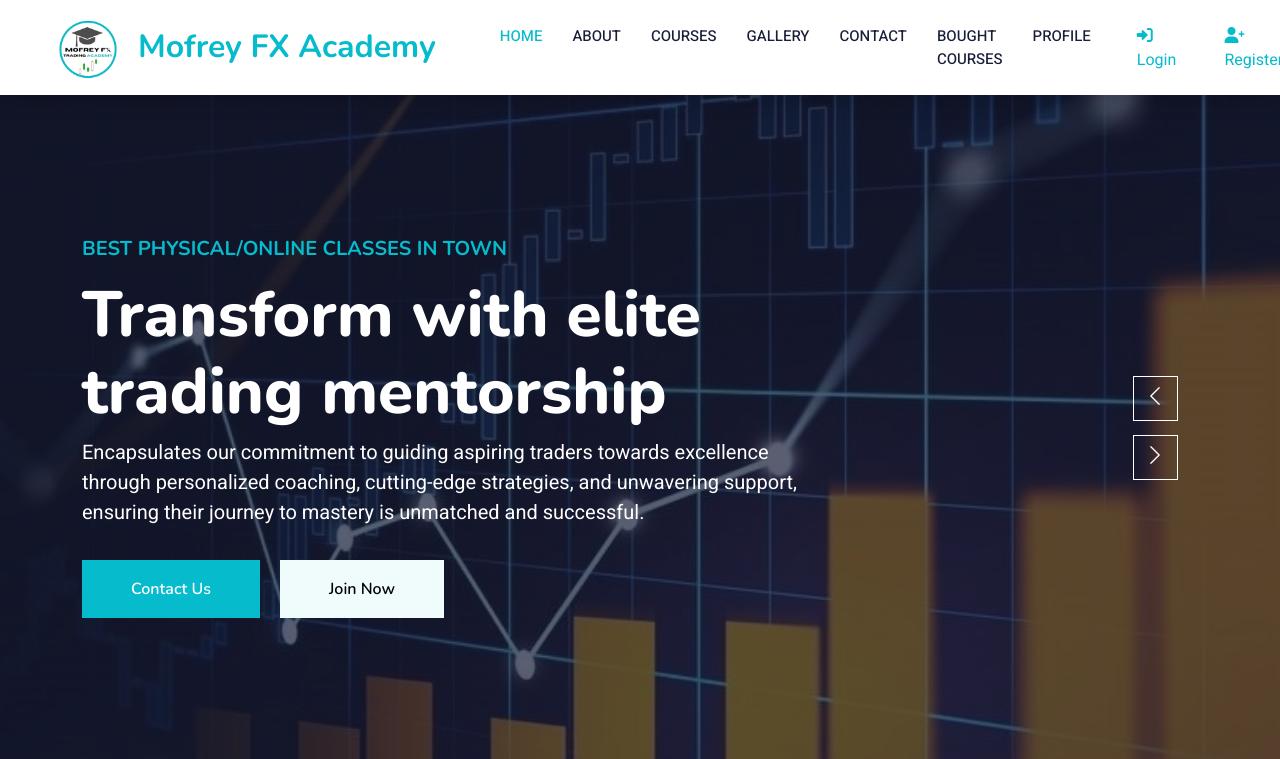
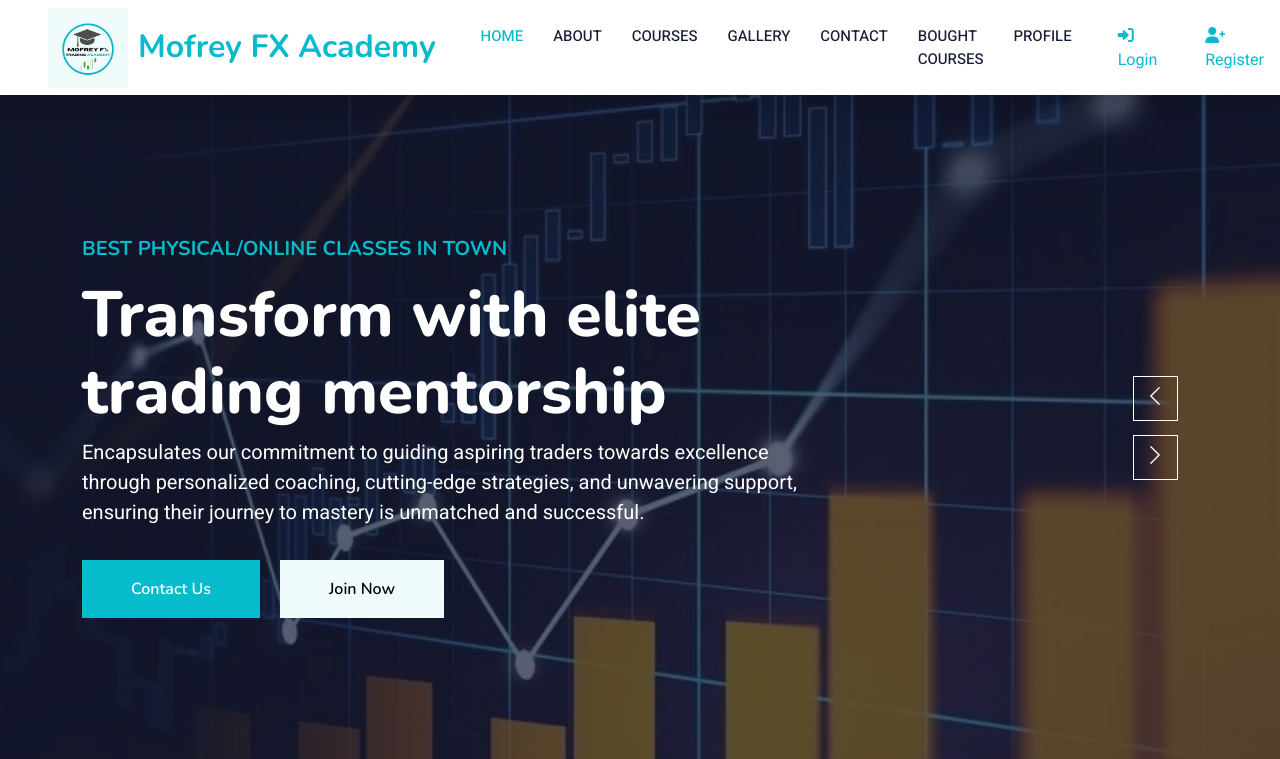
Before and after one commit to willymwaura/mofrey-e-learing-platfrom, a Django app: page / in a window 1280 px wide; the page is wider, and only the part inside the window is pictured. Shown: the top 759 px of that part. Run offline with Django 3.2, Linux system fonts and the light colour scheme; data that the repository does not hold is empty; some libraries are stand-ins or nearby versions.

Commit message:
adding images using static

```diff
--- a/template/about.html
+++ b/template/about.html
@@ -30,7 +30,7 @@
     <!-- Template Stylesheet -->
     <link href="{% static 'css/style.css' %}" rel="stylesheet">
     <link href="{% static 'img/LOG.jpg' %}" rel="stylesheet">
-    <link rel="icon" href="/static/img/Mofrey-Markets.jpg">
+    <link rel="icon" href="{% static 'img/Mofrey-Markets.jpg' %}">
 </head>
 
 <body>
@@ -47,7 +47,7 @@
 <!-- Navbar Start -->
 <nav class="navbar navbar-expand-lg bg-white navbar-light shadow sticky-top p-0">
     <a href="/index" class="navbar-brand d-flex align-items-center px-4 px-lg-5">
-        <img src="/static/img/logofx.png" alt="Mofrey FX Logo" style="height: auto; max-height: 80px; margin-right: 10px;">
+        <img src="{% static 'img/logofx.png' %}" alt="Mofrey FX Logo" style="height: auto; max-height: 80px; margin-right: 10px;">
         <h2 class="m-0 text-primary">Mofrey FX Academy</h2>
     </a>
     <button type="button" class="navbar-toggler me-4" data-bs-toggle="collapse" data-bs-target="#navbarCollapse">
@@ -232,7 +232,7 @@
                     <h4 class="text-white mb-3">Mofrey FX Academy</h4>
                     <div class="row g-2 pt-2">
                         <div class="col-12">
-                            <img class="img-fluid bg-light p-1" src="/static/img/Mofrey-Markets-removebg-preview.png" alt="Website Logo"  style="width: 200px; height: 170px;">
+                            <img class="img-fluid bg-light p-1" src="{% static 'img/Mofrey-Markets-removebg-preview.png' %}" alt="Website Logo" style="width: 200px; height: 170px;">
                         </div>
                     </div>
                 </div>
--- a/template/allcourses.html
+++ b/template/allcourses.html
@@ -30,7 +30,7 @@
      <!-- Template Stylesheet -->
      <link href="{% static 'css/style.css' %}" rel="stylesheet">
      <link href="{% static 'img/LOG.jpg' %}" rel="stylesheet">
-     <link rel="icon" href="/static/img/Mofrey-Markets.jpg">
+     <link rel="icon" href="{% static 'img/Mofrey-Markets.jpg' %}">
 </head>
 
 <body>
@@ -48,7 +48,7 @@
 <!-- Navbar Start -->
 <nav class="navbar navbar-expand-lg bg-white navbar-light shadow sticky-top p-0">
     <a href="/index" class="navbar-brand d-flex align-items-center px-4 px-lg-5">
-        <img src="/static/img/logofx.png" alt="Mofrey FX Logo" style="height: auto; max-height: 80px; margin-right: 10px;">
+        <img src="{% static 'img/logofx.png' %}" alt="Mofrey FX Logo" style="height: auto; max-height: 80px; margin-right: 10px;">
         <h2 class="m-0 text-primary">Mofrey FX Academy</h2>
     </a>
     <button type="button" class="navbar-toggler me-4" data-bs-toggle="collapse" data-bs-target="#navbarCollapse">
@@ -218,7 +218,7 @@
                 <h4 class="text-white mb-3">Mofrey FX Academy</h4>
                 <div class="row g-2 pt-2">
                     <div class="col-12">
-                        <img class="img-fluid bg-light p-1" src="/static/img/Mofrey-Markets-removebg-preview.png" alt="Website Logo"  style="width: 200px; height: 170px;">
+                        <img class="img-fluid bg-light p-1" src="{% static 'img/Mofrey-Markets-removebg-preview.png' %}" alt="Website Logo" style="width: 200px; height: 170px;">
                     </div>
                 </div>
             </div>
--- a/template/contact.html
+++ b/template/contact.html
@@ -30,7 +30,7 @@
    <!-- Template Stylesheet -->
    <link href="{% static 'css/style.css' %}" rel="stylesheet">
    <link href="{% static 'img/LOG.jpg' %}" rel="stylesheet">
-   <link rel="icon" href="/static/img/Mofrey-Markets.jpg">
+   <link rel="icon" href="{% static 'img/Mofrey-Markets.jpg' %}">
 </head>
 
 <body>
@@ -49,7 +49,7 @@
    <!-- Navbar Start -->
 <nav class="navbar navbar-expand-lg bg-white navbar-light shadow sticky-top p-0">
     <a href="/index" class="navbar-brand d-flex align-items-center px-4 px-lg-5">
-        <img src="/static/img/logofx.png" alt="Mofrey FX Logo" style="height: auto; max-height: 80px; margin-right: 10px;">
+        <img src="{% static 'img/logofx.png' %}" alt="Mofrey FX Logo" style="height: auto; max-height: 80px; margin-right: 10px;">
         <h2 class="m-0 text-primary">Mofrey FX Academy</h2>
     </a>
     <button type="button" class="navbar-toggler me-4" data-bs-toggle="collapse" data-bs-target="#navbarCollapse">
@@ -239,7 +239,7 @@
                 <h4 class="text-white mb-3">Mofrey FX Academy</h4>
                 <div class="row g-2 pt-2">
                     <div class="col-12">
-                        <img class="img-fluid bg-light p-1" src="/static/img/Mofrey-Markets-removebg-preview.png" alt="Website Logo"  style="width: 200px; height: 170px;">
+                        <img class="img-fluid bg-light p-1" src="{% static 'img/Mofrey-Markets-removebg-preview.png' %}" alt="Website Logo" style="width: 200px; height: 170px;">
                     </div>
                 </div>
             </div>
--- a/template/course.html
+++ b/template/course.html
@@ -32,7 +32,7 @@
     <!-- Template Stylesheet -->
     <link href="{% static 'css/style.css' %}" rel="stylesheet">
     <link href="{% static 'img/LOG.jpg' %}" rel="stylesheet">
-    <link rel="icon" href="/static/img/Mofrey-Markets.jpg">
+    <link rel="icon" href="{% static 'img/Mofrey-Markets.jpg' %}">
 </head>
 
 <body>
@@ -50,7 +50,7 @@
    <!-- Navbar Start -->
 <nav class="navbar navbar-expand-lg bg-white navbar-light shadow sticky-top p-0">
     <a href="/index" class="navbar-brand d-flex align-items-center px-4 px-lg-5">
-        <img src="/static/img/logofx.png" alt="Mofrey FX Logo" style="height: auto; max-height: 80px; margin-right: 10px;">
+        <img src="{% static 'img/logofx.png' %}" alt="Mofrey FX Logo" style="height: auto; max-height: 80px; margin-right: 10px;">
         <h2 class="m-0 text-primary">Mofrey FX Academy</h2>
     </a>
     <button type="button" class="navbar-toggler me-4" data-bs-toggle="collapse" data-bs-target="#navbarCollapse">
--- a/template/forgot_password.html
+++ b/template/forgot_password.html
@@ -23,7 +23,7 @@
 
     <!-- Customized Bootstrap Stylesheet -->
     <link href="{% static 'css/bootstrap.min.css' %}" rel="stylesheet">
-    <link rel="icon" href="/static/img/Mofrey-Markets.jpg">
+    <link rel="icon" href="{% static 'img/Mofrey-Markets.jpg' %}">
 
     <!-- Custom Stylesheet -->
     <style>
@@ -85,7 +85,7 @@
 <!-- Navbar Start -->
 <nav class="navbar navbar-expand-lg bg-white navbar-light shadow sticky-top p-0">
     <a href="/index" class="navbar-brand d-flex align-items-center px-4 px-lg-5">
-        <img src="/static/img/logofx.png" alt="Mofrey FX Logo" style="height: auto; max-height: 80px; margin-right: 10px;">
+        <img src="{% static 'img/logofx.png' %}" alt="Mofrey FX Logo" style="height: auto; max-height: 80px; margin-right: 10px;">
         <h2 class="m-0 text-primary">Mofrey FX Academy</h2>
     </a>
     <button type="button" class="navbar-toggler me-4" data-bs-toggle="collapse" data-bs-target="#navbarCollapse">
--- a/template/gallery.html
+++ b/template/gallery.html
@@ -31,7 +31,7 @@
   <!-- Template Stylesheet -->
   <link href="{% static 'css/style.css' %}" rel="stylesheet">
   <link href="{% static 'img/LOG.jpg' %}" rel="stylesheet">
-  <link rel="icon" href="/static/img/Mofrey-Markets.jpg">
+  <link rel="icon" href="{% static 'img/Mofrey-Markets.jpg' %}">
 </head>
 
 <body>
@@ -50,7 +50,7 @@
   <!-- Navbar Start -->
 <nav class="navbar navbar-expand-lg bg-white navbar-light shadow sticky-top p-0">
     <a href="/index" class="navbar-brand d-flex align-items-center px-4 px-lg-5">
-        <img src="/static/img/logofx.png" alt="Mofrey FX Logo" style="height: auto; max-height: 80px; margin-right: 10px;">
+        <img src="{% static 'img/logofx.png' %}" alt="Mofrey FX Logo" style="height: auto; max-height: 80px; margin-right: 10px;">
         <h2 class="m-0 text-primary">Mofrey FX Academy</h2>
     </a>
     <button type="button" class="navbar-toggler me-4" data-bs-toggle="collapse" data-bs-target="#navbarCollapse">
--- a/template/index.html
+++ b/template/index.html
@@ -30,7 +30,7 @@
    <!-- Template Stylesheet -->
    <link href="{% static 'css/style.css' %}" rel="stylesheet">
    <link href="{% static 'img/LOG.jpg' %}" rel="stylesheet">
-   <link rel="icon" href="/static/img/Mofrey-Markets.jpg">
+   <link rel="icon" href="{% static 'img/Mofrey-Markets.jpg' %}">
 </head>
 
 <body>
@@ -46,7 +46,7 @@
 <!-- Navbar Start -->
 <nav class="navbar navbar-expand-lg bg-white navbar-light shadow sticky-top p-0">
     <a href="/index" class="navbar-brand d-flex align-items-center px-4 px-lg-5">
-        <img src="/static/img/logofx.png" alt="Mofrey FX Logo" style="height: auto; max-height: 80px; margin-right: 10px;">
+        <img class="img-fluid bg-light p-1" src="{% static 'img/Mofrey-Markets-removebg-preview.png' %}" alt="Website Logo" style="width: 200px; height: 170px;">
         <h2 class="m-0 text-primary">Mofrey FX Academy</h2>
     </a>
     <button type="button" class="navbar-toggler me-4" data-bs-toggle="collapse" data-bs-target="#navbarCollapse">
--- a/template/login.html
+++ b/template/login.html
@@ -23,7 +23,7 @@
 
     <!-- Customized Bootstrap Stylesheet -->
     <link href="{% static 'css/bootstrap.min.css' %}" rel="stylesheet">
-    <link rel="icon" href="/static/img/Mofrey-Markets.jpg">
+    <link rel="icon" href="{% static 'img/Mofrey-Markets.jpg' %}">
 
     <!-- Inline Styles for Login Form -->
     <style>
@@ -93,7 +93,7 @@
 <!-- Navbar Start -->
 <nav class="navbar navbar-expand-lg bg-white navbar-light shadow sticky-top p-0">
     <a href="/index" class="navbar-brand d-flex align-items-center px-4 px-lg-5">
-        <img src="/static/img/logofx.png" alt="Mofrey FX Logo" style="height: auto; max-height: 80px; margin-right: 10px;">
+        <img src="{% static 'img/logofx.png' %}" alt="Mofrey FX Logo" style="height: auto; max-height: 80px; margin-right: 10px;">
         <h2 class="m-0 text-primary">Mofrey FX Academy</h2>
     </a>
     <button type="button" class="navbar-toggler me-4" data-bs-toggle="collapse" data-bs-target="#navbarCollapse">
--- a/template/payment.html
+++ b/template/payment.html
@@ -31,7 +31,7 @@
 
     <!-- Template Stylesheet -->
     <link href="{% static 'css/style.css' %}" rel="stylesheet">
-    <link rel="icon" href="/static/img/Mofrey-Markets.jpg">
+    <link rel="icon" href="{% static 'img/Mofrey-Markets.jpg' %}">
     <link href="{% static 'img/LOG.jpg' %}" rel="stylesheet">
 
     <style>
@@ -115,7 +115,7 @@
  <!-- Navbar Start -->
 <nav class="navbar navbar-expand-lg bg-white navbar-light shadow sticky-top p-0">
     <a href="/index" class="navbar-brand d-flex align-items-center px-4 px-lg-5">
-        <img src="/static/img/logofx.png" alt="Mofrey FX Logo" style="height: auto; max-height: 80px; margin-right: 10px;">
+        <img src="{% static 'img/logofx.png' %}" alt="Mofrey FX Logo" style="height: auto; max-height: 80px; margin-right: 10px;">
         <h2 class="m-0 text-primary">Mofrey FX Academy</h2>
     </a>
     <button type="button" class="navbar-toggler me-4" data-bs-toggle="collapse" data-bs-target="#navbarCollapse">
--- a/template/profile.html
+++ b/template/profile.html
@@ -30,7 +30,7 @@
     <!-- Template Stylesheet -->
     <link href="{% static 'css/style.css' %}" rel="stylesheet">
     <link href="{% static 'img/LOG.jpg' %}" rel="stylesheet">
-    <link rel="icon" href="/static/img/Mofrey-Markets.jpg">
+    <link rel="icon" href="{% static 'img/Mofrey-Markets.jpg' %}">
 </head>
 
 <body>
@@ -47,7 +47,7 @@
 <!-- Navbar Start -->
 <nav class="navbar navbar-expand-lg bg-white navbar-light shadow sticky-top p-0">
     <a href="/index" class="navbar-brand d-flex align-items-center px-4 px-lg-5">
-        <img src="/static/img/logofx.png" alt="Mofrey FX Logo" style="height: auto; max-height: 80px; margin-right: 10px;">
+        <img src="{% static 'img/logofx.png' %}" alt="Mofrey FX Logo" style="height: auto; max-height: 80px; margin-right: 10px;">
         <h2 class="m-0 text-primary">Mofrey FX Academy</h2>
     </a>
     <button type="button" class="navbar-toggler me-4" data-bs-toggle="collapse" data-bs-target="#navbarCollapse">
--- a/template/register.html
+++ b/template/register.html
@@ -23,7 +23,7 @@
 
     <!-- Customized Bootstrap Stylesheet -->
     <link href="{% static 'css/bootstrap.min.css' %}" rel="stylesheet">
-    <link rel="icon" href="/static/img/Mofrey-Markets.jpg">
+    <link rel="icon" href="{% static 'img/Mofrey-Markets.jpg' %}">
 
     <!-- Custom Stylesheet -->
     <style>
@@ -85,7 +85,7 @@
  <!-- Navbar Start -->
 <nav class="navbar navbar-expand-lg bg-white navbar-light shadow sticky-top p-0">
     <a href="/index" class="navbar-brand d-flex align-items-center px-4 px-lg-5">
-        <img src="/static/img/logofx.png" alt="Mofrey FX Logo" style="height: auto; max-height: 80px; margin-right: 10px;">
+        <img src="{% static 'img/logofx.png' %}" alt="Mofrey FX Logo" style="height: auto; max-height: 80px; margin-right: 10px;">
         <h2 class="m-0 text-primary">Mofrey FX Academy</h2>
     </a>
     <button type="button" class="navbar-toggler me-4" data-bs-toggle="collapse" data-bs-target="#navbarCollapse">
--- a/template/results.html
+++ b/template/results.html
@@ -38,7 +38,7 @@
     <!-- Template Stylesheet -->
     <link href="{% static 'css/style.css' %}" rel="stylesheet">
     <link href="{% static 'img/LOG.jpg' %}" rel="stylesheet">
-    <link rel="icon" href="/static/img/Mofrey-Markets.jpg">
+    <link rel="icon" href="{% static 'img/Mofrey-Markets.jpg' %}">
 </head>
 
 <body>
@@ -56,7 +56,7 @@
   <!-- Navbar Start -->
 <nav class="navbar navbar-expand-lg bg-white navbar-light shadow sticky-top p-0">
     <a href="/index" class="navbar-brand d-flex align-items-center px-4 px-lg-5">
-        <img src="/static/img/logofx.png" alt="Mofrey FX Logo" style="height: auto; max-height: 80px; margin-right: 10px;">
+        <img src="{% static 'img/logofx.png' %}" alt="Mofrey FX Logo" style="height: auto; max-height: 80px; margin-right: 10px;">
         <h2 class="m-0 text-primary">Mofrey FX Academy</h2>
     </a>
     <button type="button" class="navbar-toggler me-4" data-bs-toggle="collapse" data-bs-target="#navbarCollapse">
--- a/template/watchlist.html
+++ b/template/watchlist.html
@@ -31,7 +31,7 @@
     <!-- Template Stylesheet -->
     <link href="{% static 'css/style.css' %}" rel="stylesheet">
     <link href="{% static 'img/LOG.jpg' %}" rel="stylesheet">
-    <link rel="icon" href="/static/img/Mofrey-Markets.jpg">
+    <link rel="icon" href="{% static 'img/Mofrey-Markets.jpg' %}">
 
 </head>
 
@@ -51,7 +51,7 @@
    <!-- Navbar Start -->
 <nav class="navbar navbar-expand-lg bg-white navbar-light shadow sticky-top p-0">
     <a href="/index" class="navbar-brand d-flex align-items-center px-4 px-lg-5">
-        <img src="/static/img/logofx.png" alt="Mofrey FX Logo" style="height: auto; max-height: 80px; margin-right: 10px;">
+        <img src="{% static 'img/logofx.png' %}" alt="Mofrey FX Logo" style="height: auto; max-height: 80px; margin-right: 10px;">
         <h2 class="m-0 text-primary">Mofrey FX Academy</h2>
     </a>
     <button type="button" class="navbar-toggler me-4" data-bs-toggle="collapse" data-bs-target="#navbarCollapse">
```
